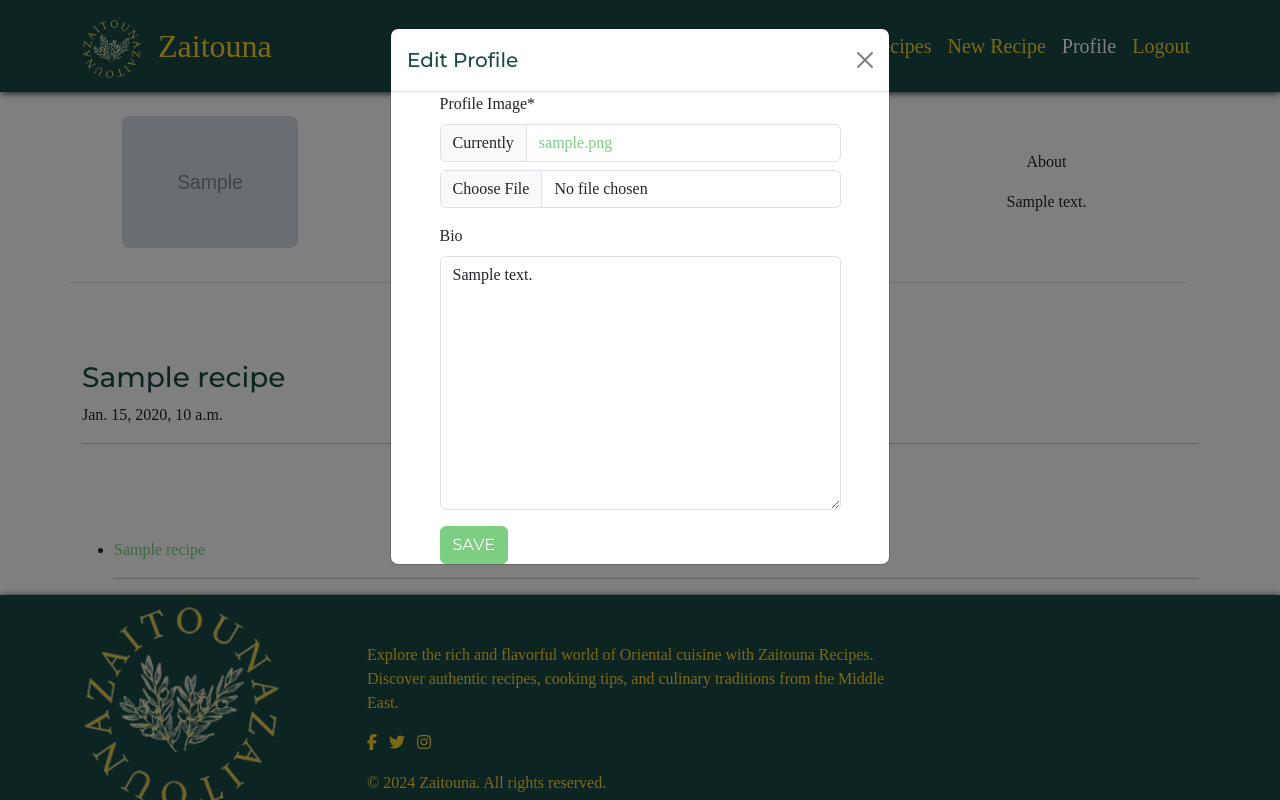
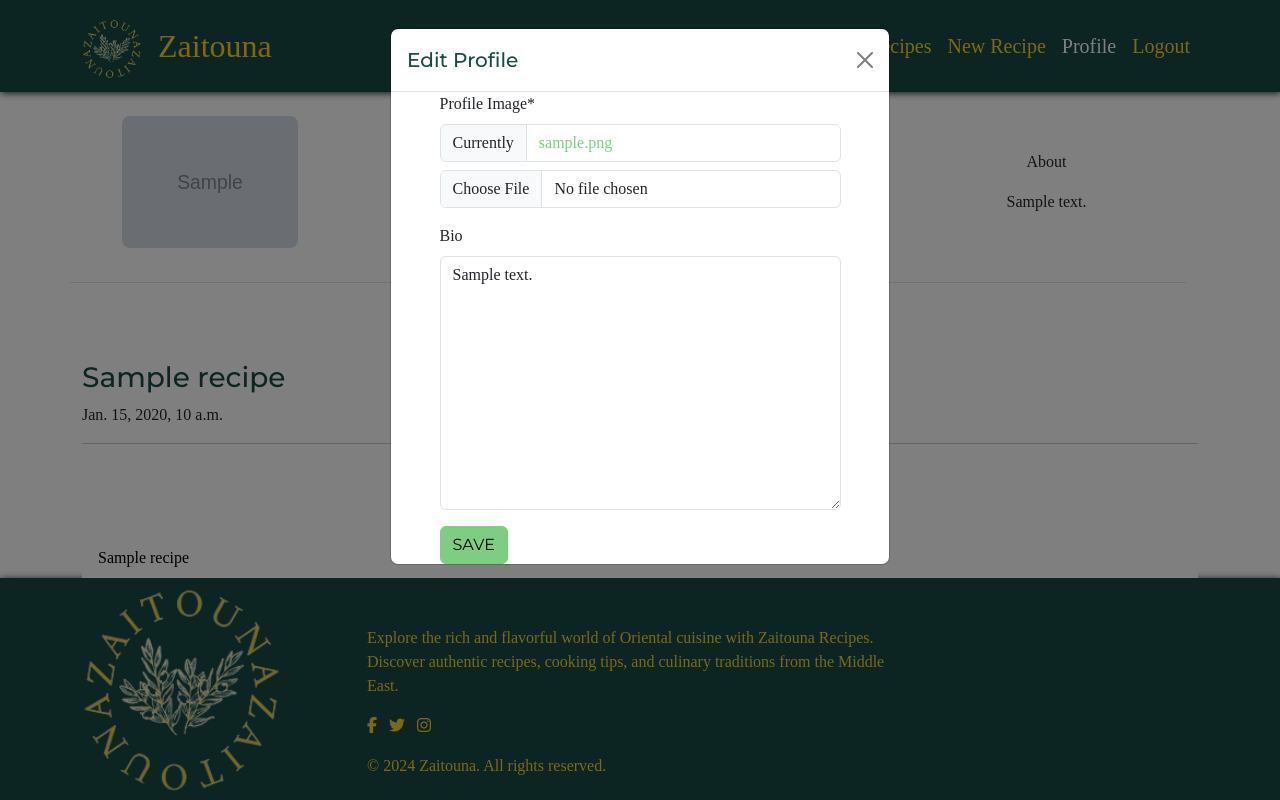
Before and after one commit to raneem-yad/project-portfolio-4, a Django app: page /profiles/user/1/ in a window 1280 px wide, after a click that opens the changed part. Run offline with Django 3.2, Linux system fonts and the light colour scheme; a user stored in the database is signed in; tables that the repository leaves empty hold one stand-in row (values such as "Sample post"); grey boxes marked "Sample" are stand-in pictures; some libraries are stand-ins or nearby versions; some web fonts are replaced.

Commit message:
fix lighthouse issue

```diff
--- a/profiles/templates/profiles/profile.html
+++ b/profiles/templates/profiles/profile.html
@@ -59,13 +59,12 @@
                     <h2>Bookmarked Recipes</h2>
                 </div>
                 {% if bookmarked_recipes %}
-                <ul>
+                <ul class="list-group list-group-flush">
                        {% for recipe_name, recipe_slug in bookmarked_recipes %}
                             {% if recipe_name is none%} <p>No bookmarked recipes.</p> {%else%}
-                            <li><a href="{% url 'recipe_detail' recipe_slug %}">{{ recipe_name }}</a></li>
+                            <li class="list-group-item"><a  href="{% url 'recipe_detail' recipe_slug %}" style="color:#000;">{{ recipe_name }}</a></li>
                             {%endif%}
                         {% endfor %}
-                        <hr>
                 </ul>
                  {% else %}
                 <p>No bookmarked recipes.</p>
--- a/recipes/templates/recipes/recipe_home_list.html
+++ b/recipes/templates/recipes/recipe_home_list.html
@@ -14,7 +14,7 @@
                           <img src="{{recipe.image.url}}" class="card-img-top" alt="{{recipe.image_alt}}">
                       </a>
                     <div class="card-body">
-                        <h3 class="card-title">{{recipe.name}}</h3>
+                        <h2 class="card-title">{{recipe.name}}</h2>
                         <p class="card-author">
                             {% if recipe.user.profile.image.url is not none %}
                                 <a href="{% url 'profile' recipe.user.profile.id %}" aria-label="Click to view user profile {{recipe.user.username}}">
--- a/static/css/base.css
+++ b/static/css/base.css
@@ -60,7 +60,7 @@ main {
 .btn-primary {
     background-color: var(--primary-white);
     border-color: var(--primary-white);
-    color: #ffffff;
+    color: #000;
     font-family: var(--title);
     text-transform: uppercase;
 }
@@ -69,14 +69,14 @@ main {
 .btn-primary:focus {
     background-color: #72a675;
     border-color: #72a675;
-    color: #ffffff;
+    color: #000;
     font-weight: 700;
 }
 
 .btn-primary:active {
     background-color: var(--primary-white);
     border-color: var(--primary-white);
-    color: #ffffff;
+    color: #000;
 }
 
 .btn-accent {
--- a/templates/base.html
+++ b/templates/base.html
@@ -4,8 +4,7 @@
 <html lang="en">
 <head>
     <meta charset="UTF-8">
-    <meta name="viewport"
-          content="width=device-width, initial-scale=1.0, maximum-scale=1.0, minimum-scale=1.0">
+    <meta name="viewport"content="width=device-width, initial-scale=1.0">
     <meta http-equiv="X-UA-Compatible" content="ie=edge">
     <!-- Meta tag to search Engine Optimization -->
     <meta name="language" content="english">
@@ -53,9 +52,10 @@
 
 <!--scripts -->
 {% block onload_js %}
+    <script src="https://ajax.googleapis.com/ajax/libs/jquery/3.5.1/jquery.min.js"></script>
     <script src="https://cdnjs.cloudflare.com/ajax/libs/bootstrap/5.3.3/js/bootstrap.min.js" integrity="sha512-ykZ1QQr0Jy/4ZkvKuqWn4iF3lqPZyij9iRv6sGqLRdTPkY69YX6+7wvVGmsdBbiIfN/8OdsI7HABjvEok6ZopQ==" crossorigin="anonymous" referrerpolicy="no-referrer"></script>
-    <script src="https://ajax.googleapis.com/ajax/libs/jquery/3.5.1/jquery.min.js"></script>
     <script src="{% static 'js/base.js' %}"></script>
+
 {% endblock %}
 </body>
 </html>
--- a/zaitouna_website/settings.py
+++ b/zaitouna_website/settings.py
@@ -30,7 +30,7 @@ SECRET_KEY = os.environ.get('SECRET_KEY')
 
 # SECURITY WARNING: don't run with debug turned on in production!
 # if exist then true if not then false
-DEBUG = False
+DEBUG = True
 # DEBUG = 'DEVELOPMENT' in os.environ
 
 ALLOWED_HOSTS = ['.herokuapp.com', '127.0.0.1','.gitpod.io']
```
